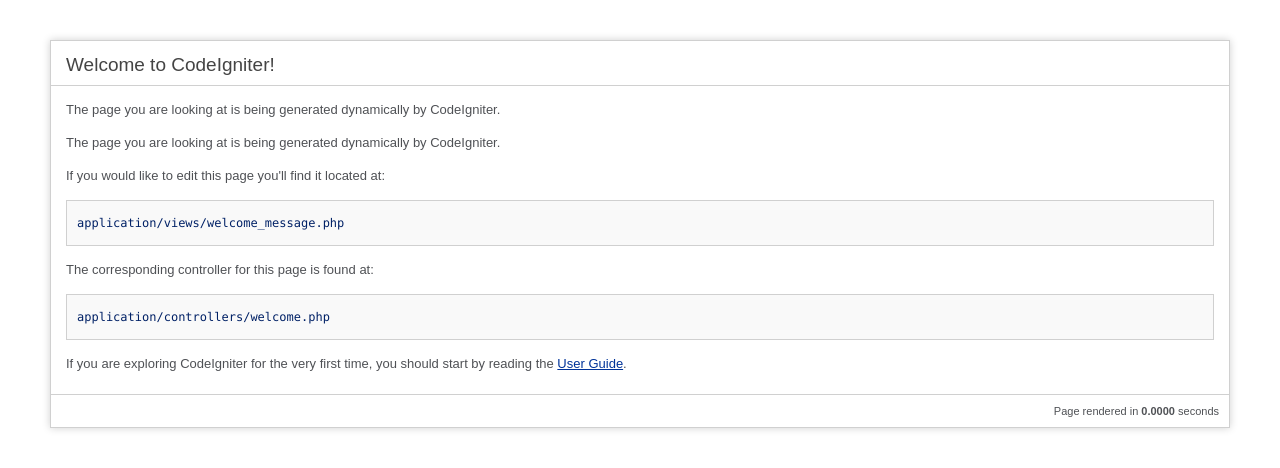
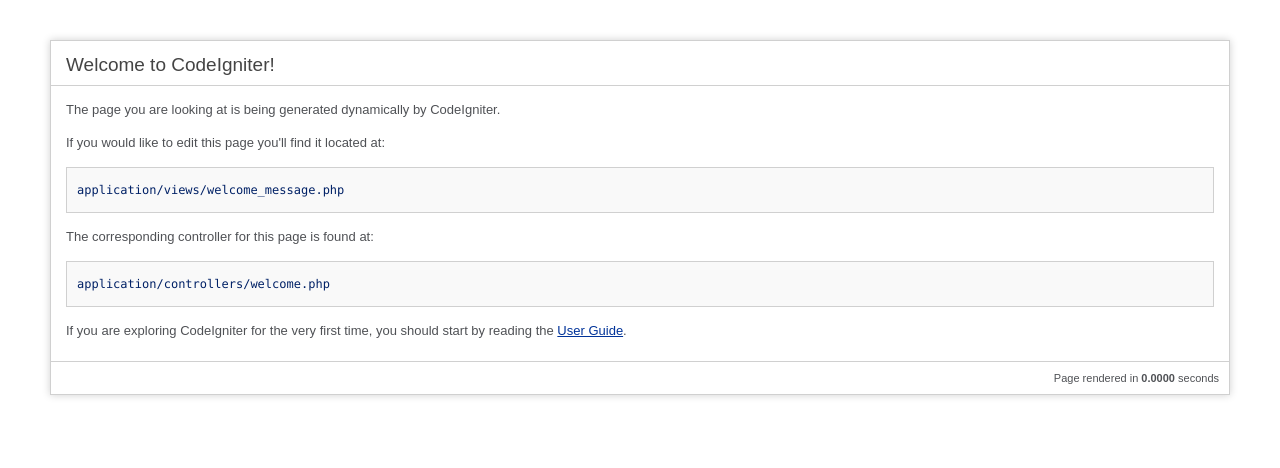
Before and after one commit to singhjolly/codeigniter, a CodeIgniter app: page /codeigniter/ in a window 1280 px wide. Shown: the top 468 px of the page. Run offline with CodeIgniter, Linux system fonts and the light colour scheme.

Commit message:
changes commit

```diff
--- a/application/views/welcome_message.php
+++ b/application/views/welcome_message.php
@@ -71,7 +71,7 @@
 
 	<div id="body">
 		<p>The page you are looking at is being generated dynamically by CodeIgniter.</p>
-        <p>The page you are looking at is being generated dynamically by CodeIgniter.</p>
+
 
 		<p>If you would like to edit this page you'll find it located at:</p>
 		<code>application/views/welcome_message.php</code>
```
